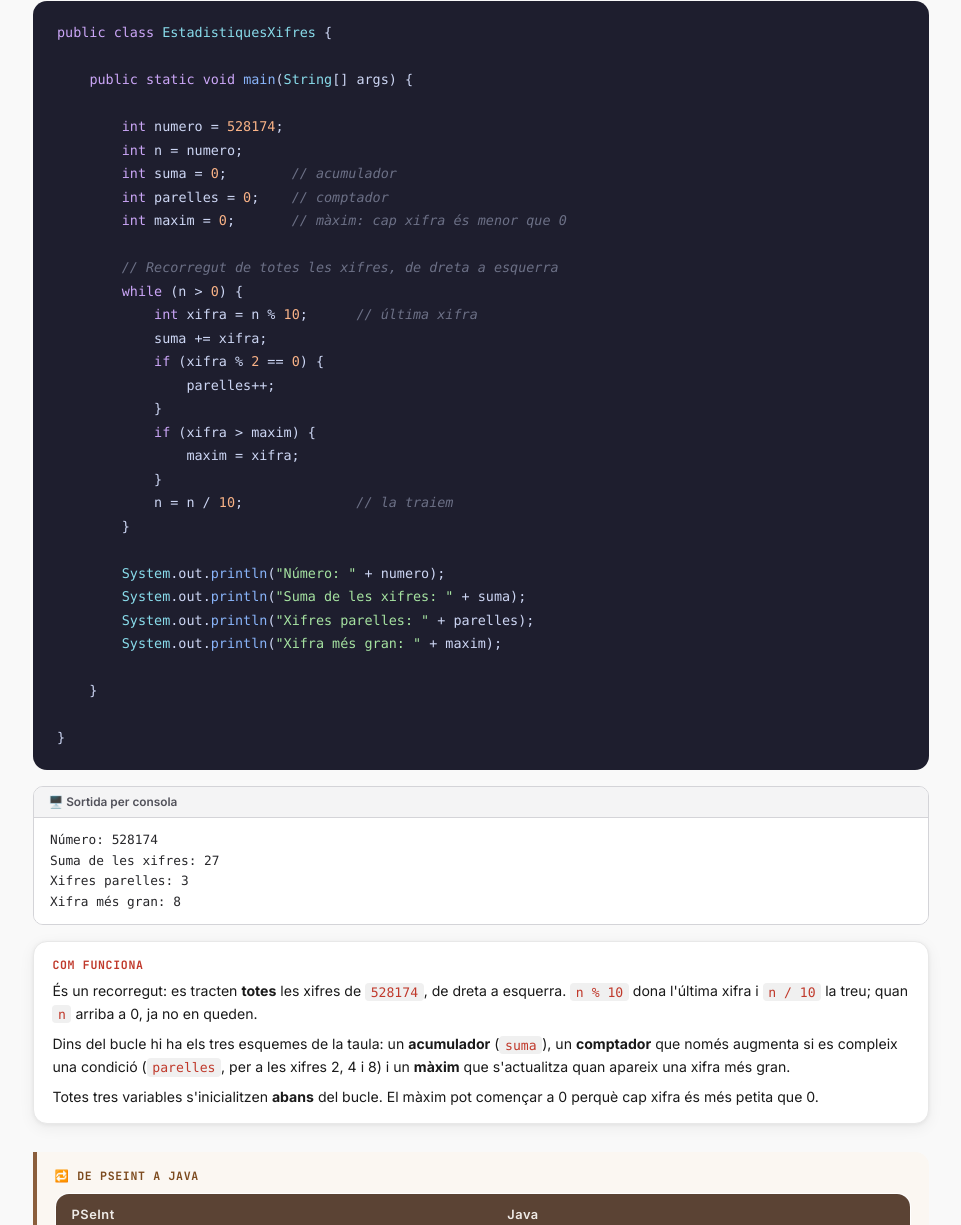
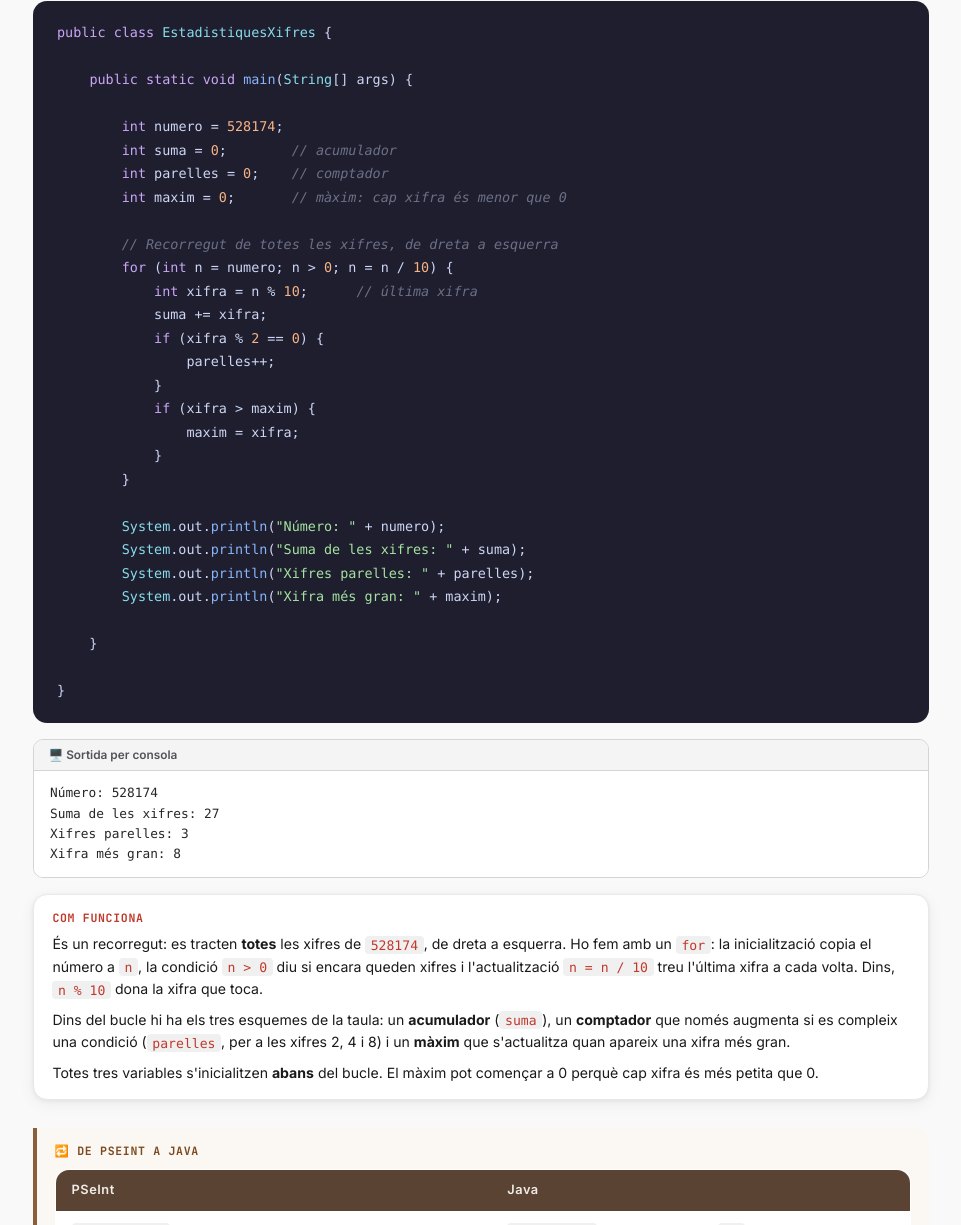
Before and after one commit to Josep-merce/M0485, a plain HTML site: page public_html/aea1/A3_2_recorregut_cerca.html in a window 1280 px wide. Shown: the part 1168-2393 px from the top of the page, without its empty margins (159-1120 px from the left). Drawn offline with nearby package versions, Linux system fonts and the light colour scheme.

Commit message:
A3.2: l'exemple de les xifres fa servir un for
Co-Authored-By: Claude Opus 5.5 <noreply@anthropic.com>
Claude-Session: https://claude.ai/code/session_01SmkbFzhsvLc2AGh6mnUNmT

```diff
--- a/public_html/aea1/A3_2_recorregut_cerca.html
+++ b/public_html/aea1/A3_2_recorregut_cerca.html
@@ -254,13 +254,12 @@ FI PER A                      comptador ← comp + 1     màxim ← x
     <span class="kw">public</span> <span class="kw">static</span> <span class="kw">void</span> <span class="fn">main</span>(<span class="cls">String</span>[] args) {
 
         <span class="kw">int</span> numero = <span class="num">528174</span>;
-        <span class="kw">int</span> n = numero;
         <span class="kw">int</span> suma = <span class="num">0</span>;        <span class="cmt">// acumulador</span>
         <span class="kw">int</span> parelles = <span class="num">0</span>;    <span class="cmt">// comptador</span>
         <span class="kw">int</span> maxim = <span class="num">0</span>;       <span class="cmt">// màxim: cap xifra és menor que 0</span>
 
         <span class="cmt">// Recorregut de totes les xifres, de dreta a esquerra</span>
-        <span class="kw">while</span> (n &gt; <span class="num">0</span>) {
+        <span class="kw">for</span> (<span class="kw">int</span> n = numero; n &gt; <span class="num">0</span>; n = n / <span class="num">10</span>) {
             <span class="kw">int</span> xifra = n % <span class="num">10</span>;      <span class="cmt">// última xifra</span>
             suma += xifra;
             <span class="kw">if</span> (xifra % <span class="num">2</span> == <span class="num">0</span>) {
@@ -269,7 +268,6 @@ FI PER A                      comptador ← comp + 1     màxim ← x
             <span class="kw">if</span> (xifra &gt; maxim) {
                 maxim = xifra;
             }
-            n = n / <span class="num">10</span>;              <span class="cmt">// la traiem</span>
         }
 
         <span class="cls">System</span>.out.<span class="fn">println</span>(<span class="str">"Número: "</span> + numero);
@@ -284,7 +282,7 @@ FI PER A                      comptador ← comp + 1     màxim ← x
 Suma de les xifres: 27
 Xifres parelles: 3
 Xifra més gran: 8</pre></div>
-  <div class="com-funciona"><span class="cf-label">Com funciona</span><p>És un recorregut: es tracten <strong>totes</strong> les xifres de <code>528174</code>, de dreta a esquerra. <code>n % 10</code> dona l'última xifra i <code>n / 10</code> la treu; quan <code>n</code> arriba a 0, ja no en queden.</p><p>Dins del bucle hi ha els tres esquemes de la taula: un <strong>acumulador</strong> (<code>suma</code>), un <strong>comptador</strong> que només augmenta si es compleix una condició (<code>parelles</code>, per a les xifres 2, 4 i 8) i un <strong>màxim</strong> que s'actualitza quan apareix una xifra més gran.</p><p>Totes tres variables s'inicialitzen <strong>abans</strong> del bucle. El màxim pot començar a 0 perquè cap xifra és més petita que 0.</p></div>
+  <div class="com-funciona"><span class="cf-label">Com funciona</span><p>És un recorregut: es tracten <strong>totes</strong> les xifres de <code>528174</code>, de dreta a esquerra. Ho fem amb un <code>for</code>: la inicialització copia el número a <code>n</code>, la condició <code>n &gt; 0</code> diu si encara queden xifres i l'actualització <code>n = n / 10</code> treu l'última xifra a cada volta. Dins, <code>n % 10</code> dona la xifra que toca.</p><p>Dins del bucle hi ha els tres esquemes de la taula: un <strong>acumulador</strong> (<code>suma</code>), un <strong>comptador</strong> que només augmenta si es compleix una condició (<code>parelles</code>, per a les xifres 2, 4 i 8) i un <strong>màxim</strong> que s'actualitza quan apareix una xifra més gran.</p><p>Totes tres variables s'inicialitzen <strong>abans</strong> del bucle. El màxim pot començar a 0 perquè cap xifra és més petita que 0.</p></div>
 </div><div class="box box-pseint"><span class="box-label">🔁 De PSeInt a Java</span><div class="table-wrap"><table class="ps-table"><thead><tr><th>PSeInt</th><th>Java</th></tr></thead><tbody><tr><td><code>i MOD 2 = 0</code></td><td><code>i % 2 == 0</code> (fixa't en el doble <code>==</code>)</td></tr><tr><td><code>Si</code> … <code>Entonces</code> … <code>SiNo</code> … <code>FinSi</code></td><td><code>if (</code>…<code>) {</code> … <code>} else {</code> … <code>}</code></td></tr></tbody></table></div></div>
 </section>
 <section class="section">
```
